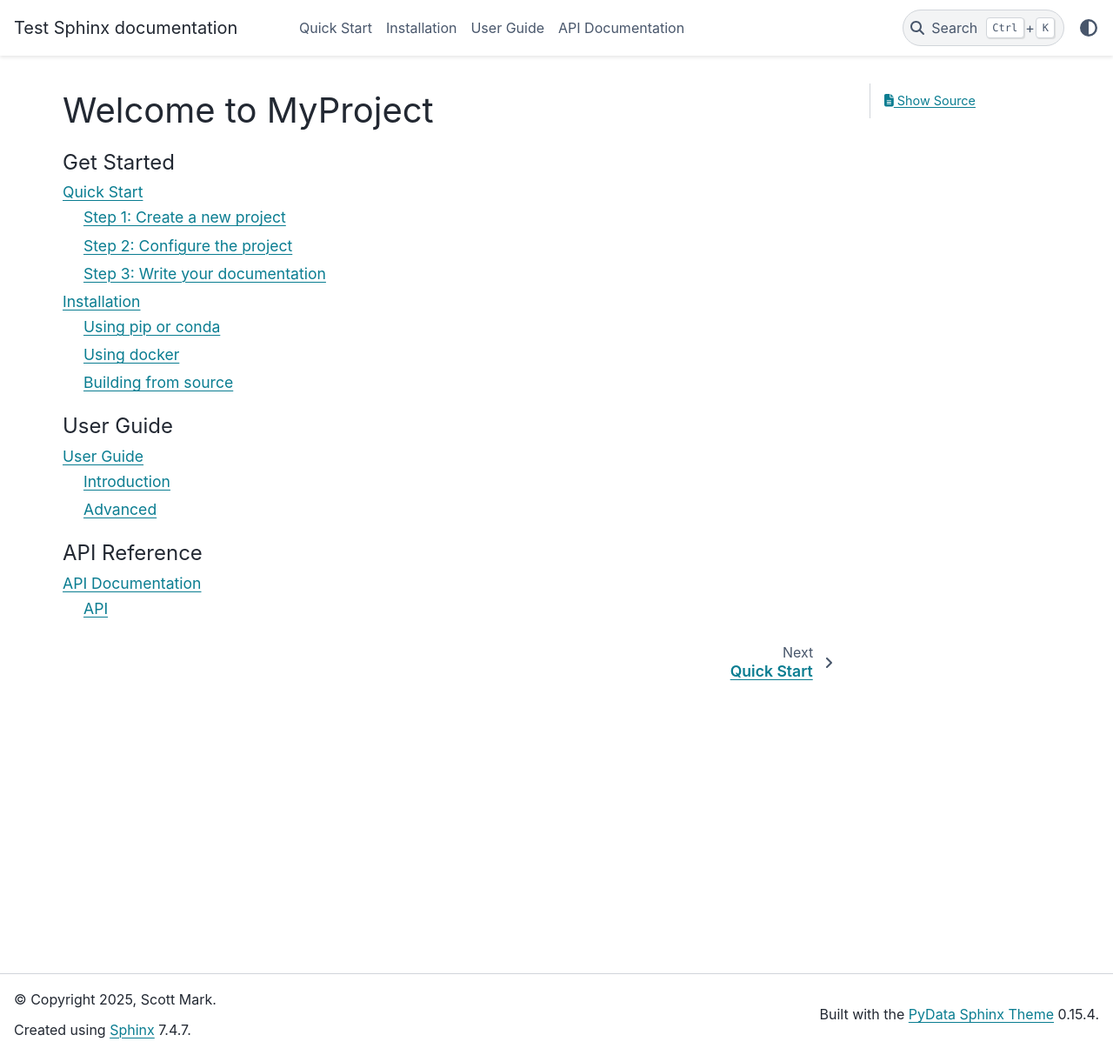
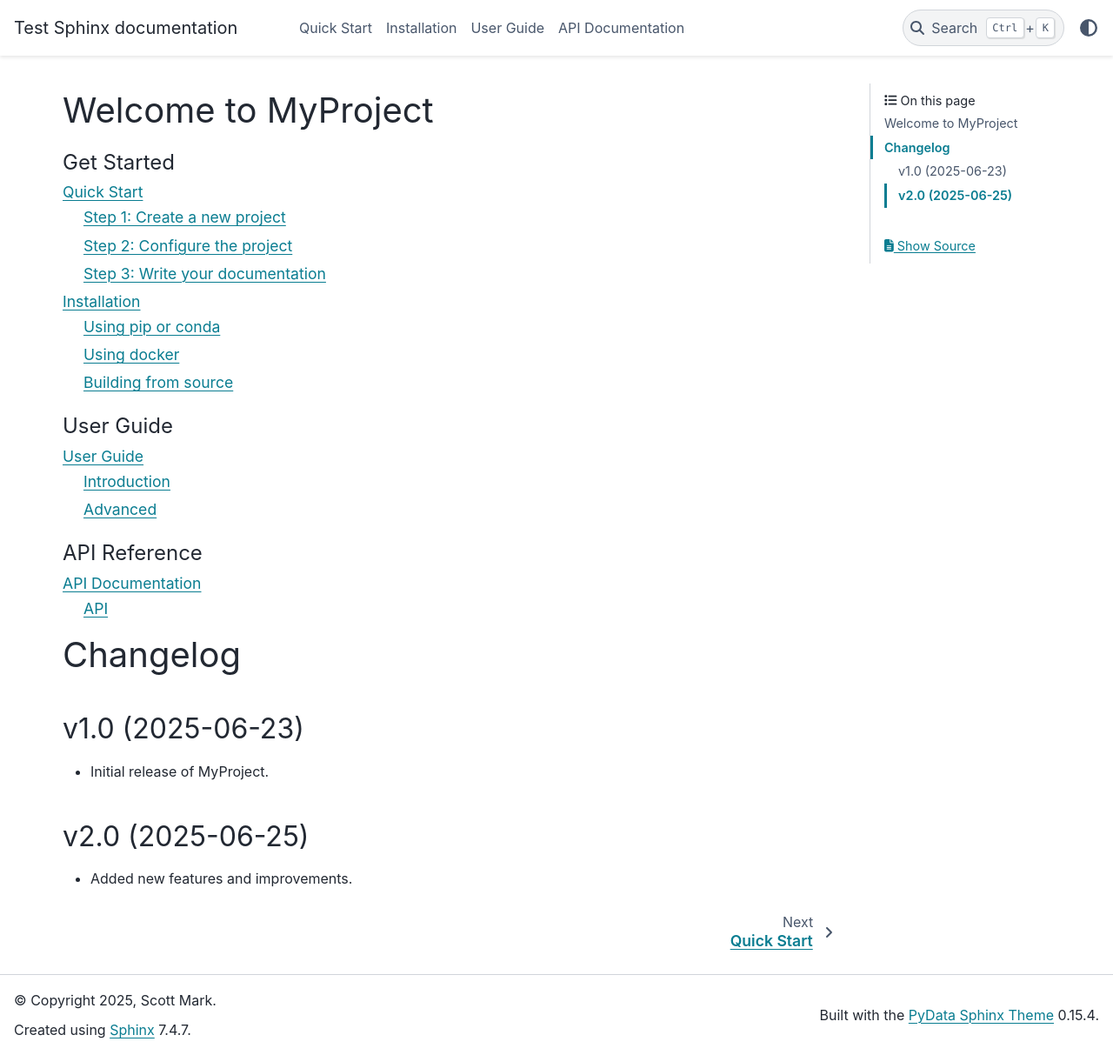
Before and after one commit to iScottMark/Learn_Sphinx, a Sphinx documentation site: the page built from docs/source/index.rst, in a window 1280 px wide and 1213 px high. Shown: the whole window at 87% size. Built offline with Sphinx 7.4.7 and the PyData theme 0.15.4, drawn with Linux system fonts in a browser that asks for light colours.

Commit message:
update the docs

```diff
--- a/docs/source/api/reference.rst
+++ b/docs/source/api/reference.rst
@@ -7,3 +7,8 @@ Basic Usage
 ----------------
 .. automodule:: main
     :members:
+
+Additional Modules
+-------------------
+.. automodule:: add
+    :members:
--- a/docs/source/index.rst
+++ b/docs/source/index.rst
@@ -19,3 +19,14 @@ Welcome to MyProject
    :caption: API Reference
 
    api/index
+
+Changelog
+====================
+
+v1.0 (2025-06-23)
+--------------------
+- Initial release of MyProject.
+
+v2.0 (2025-06-25)
+--------------------
+- Added new features and improvements.
```
